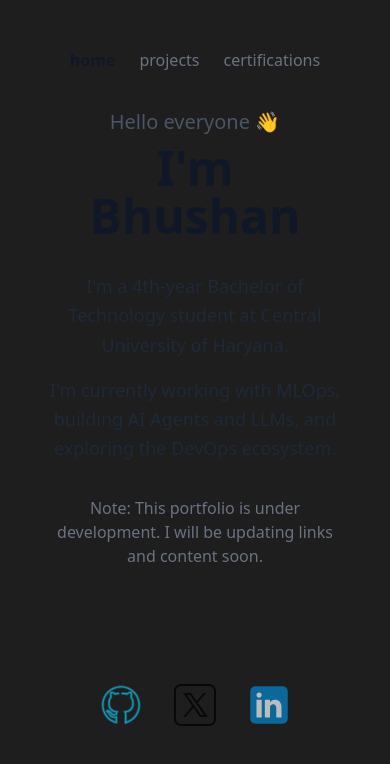
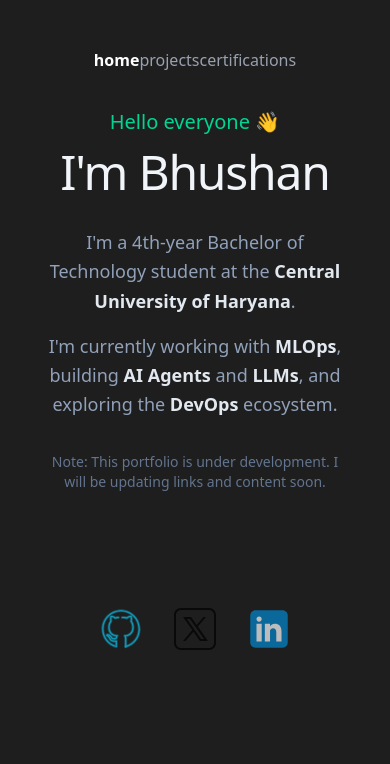
Before and after one commit to john221wick/portfolio, a SvelteKit app: page / in a window 390 px wide. Shown: the top 764 px of the page. Built offline with nearby package versions, Linux system fonts and the light colour scheme.

Commit message:
updated design

```diff
--- a/src/lib/components/Navbar.svelte
+++ b/src/lib/components/Navbar.svelte
@@ -1,13 +1,12 @@
 <script>
 	import { goto } from '$app/navigation';
-	import { page } from '$app/stores'; // Import the page store
+	import { page } from '$app/stores';
 
 	function handleClick(path, e) {
 		e.preventDefault();
 		goto(path);
 	}
 
-	// An array to make the links easier to manage
 	const navLinks = [
 		{ path: '/', label: 'home' },
 		{ path: '/projects', label: 'projects' },
@@ -15,16 +14,16 @@
 	];
 </script>
 
-<nav class="mb-1 flex w-full items-center justify-center gap-6 overflow-x-auto p-4 md:gap-10">
+<nav class="gap-z mb-1 flex w-full items-center justify-center overflow-x-auto p-4 md:gap-10">
 	{#each navLinks as link}
 		<a
 			href={link.path}
 			onclick={(e) => handleClick(link.path, e)}
 			class="cursor-pointer no-underline transition-all duration-300 ease-in-out"
-			class:text-gray-900={$page.url.pathname === link.path}
+			class:text-white={$page.url.pathname === link.path}
 			class:font-semibold={$page.url.pathname === link.path}
-			class:text-gray-500={$page.url.pathname !== link.path}
-			class:hover:text-gray-900={$page.url.pathname !== link.path}
+			class:text-gray-400={$page.url.pathname !== link.path}
+			class:hover:text-white={$page.url.pathname !== link.path}
 			class:hover:scale-105={$page.url.pathname !== link.path}
 		>
 			{link.label}
--- a/src/routes/+layout.svelte
+++ b/src/routes/+layout.svelte
@@ -8,7 +8,7 @@
 <svelte:head>
 	<title>Bhushan</title>
 </svelte:head>
-<div class="flex min-h-screen flex-col bg-[#1e1e1e] text-[#f5f5f5]">
+<div class="flex min-h-screen flex-col bg-[#1e1e1e] text-white">
 	<div class="mx-auto w-full max-w-[800px] p-8">
 		<Navbar />
 		<main class="flex flex-grow flex-col items-center justify-center text-center">
--- a/src/routes/+page.svelte
+++ b/src/routes/+page.svelte
@@ -1,23 +1,70 @@
-<div class="flex items-center justify-center p-4 md:p-8">
-	<main class="mx-auto w-full max-w-2xl">
-		<section class="w-full space-y-8">
-			<div class="space-y-2">
-				<p class="text-xl text-gray-600 md:text-2xl">Hello everyone 👋</p>
-				<h1 class="text-5xl font-bold text-gray-900 md:text-6xl">I'm Bhushan</h1>
+<script>
+	import { fly } from 'svelte/transition';
+</script>
+
+<div class="flex w-full items-center justify-center p-4 sm:p-8">
+	<main in:fly={{ y: 20, duration: 600, delay: 100 }} class="w-full max-w-3xl">
+		<section class="flex w-full flex-col gap-8">
+			<div class="flex flex-col gap-3">
+				<p class="text-xl font-medium text-emerald-400 md:text-2xl">
+					Hello everyone <span class="wave-animation inline-block">👋</span>
+				</p>
+				<h1 class="text-5xl tracking-tight text-slate-100 sm:text-6xl md:text-7xl">I'm Bhushan</h1>
 			</div>
 
-			<div class="space-y-4 text-lg leading-relaxed text-gray-800">
-				<p>I'm a 4th-year Bachelor of Technology student at Central University of Haryana.</p>
+			<div class="space-y-4 text-lg leading-relaxed text-slate-400 md:text-xl">
+				<p>
+					I'm a 4th-year Bachelor of Technology student at the
+					<strong class="font-semibold text-slate-200">Central University of Haryana</strong>.
+				</p>
 
 				<p>
-					I'm currently working with MLOps, building AI Agents and LLMs, and exploring the DevOps
-					ecosystem.
+					I'm currently working with <strong class="font-semibold text-slate-200">MLOps</strong>,
+					building <strong class="font-semibold text-slate-200">AI Agents</strong> and
+					<strong class="font-semibold text-slate-200">LLMs</strong>, and exploring the
+					<strong class="font-semibold text-slate-200">DevOps</strong> ecosystem.
 				</p>
 			</div>
 
-			<p class="text-base text-gray-500">
+			<p class="text-sm text-slate-500">
 				Note: This portfolio is under development. I will be updating links and content soon.
 			</p>
 		</section>
 	</main>
 </div>
+
+<style>
+	.wave-animation {
+		animation-name: wave-animation;
+		animation-duration: 2.5s;
+		animation-iteration-count: infinite;
+		transform-origin: 70% 70%;
+	}
+
+	@keyframes wave-animation {
+		0% {
+			transform: rotate(0deg);
+		}
+		10% {
+			transform: rotate(14deg);
+		}
+		20% {
+			transform: rotate(-8deg);
+		}
+		30% {
+			transform: rotate(14deg);
+		}
+		40% {
+			transform: rotate(-4deg);
+		}
+		50% {
+			transform: rotate(10deg);
+		}
+		60% {
+			transform: rotate(0deg);
+		}
+		100% {
+			transform: rotate(0deg);
+		}
+	}
+</style>
```
